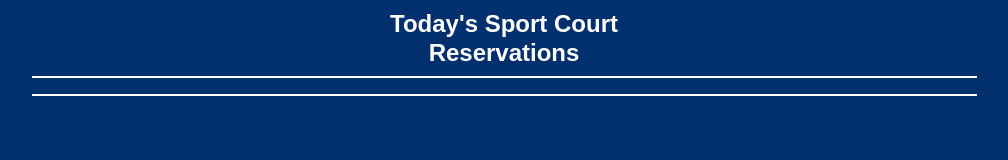
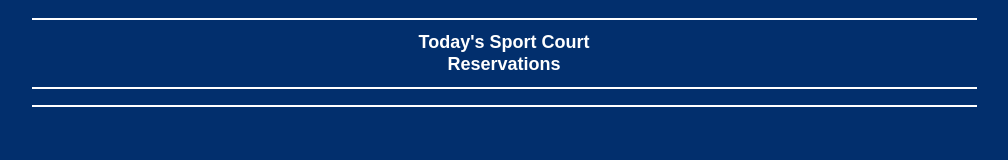
Before and after one commit to wildwoodpool/pavilion, a website: page sport_court_reservations.html in a window 1280 px wide. Shown: the whole page, without its empty margins (136-1144 px from the left). Drawn offline with Linux system fonts and the light colour scheme; no server answers.

Commit message:
Update sport_court_reservations.html

```diff
--- a/sport_court_reservations.html
+++ b/sport_court_reservations.html
@@ -12,19 +12,20 @@
       font-family: sans-serif;
       box-sizing: border-box;
     }
-    .header {
-      text-align: center;
-      font-weight: bold;
-      font-size: 24px;
-      line-height: 1.2;
-      margin-bottom: 8px;
-    }
     .separator {
       width: 75%;
       height: 2px;
       background-color: white;
       border: none;
       margin: 8px auto;
+    }
+    .header {
+      text-align: center;
+      font-weight: bold;
+      font-size: 18px; /* reduced font size for better fit */
+      line-height: 1.2;
+      margin: 0;
+      padding: 4px 0;
     }
     .reservations {
       display: flex;
@@ -50,15 +51,16 @@
       text-align: center;
     }
     .person {
-      font-size: 18px;
+      font-size: 16px;
       font-weight: bold;
     }
     .sport, .time {
-      font-size: 16px;
+      font-size: 14px;
     }
   </style>
 </head>
 <body>
+  <hr class="separator">
   <div class="header">Today's Sport Court<br>Reservations</div>
   <hr class="separator">
   <div id="reservations" class="reservations">
```
